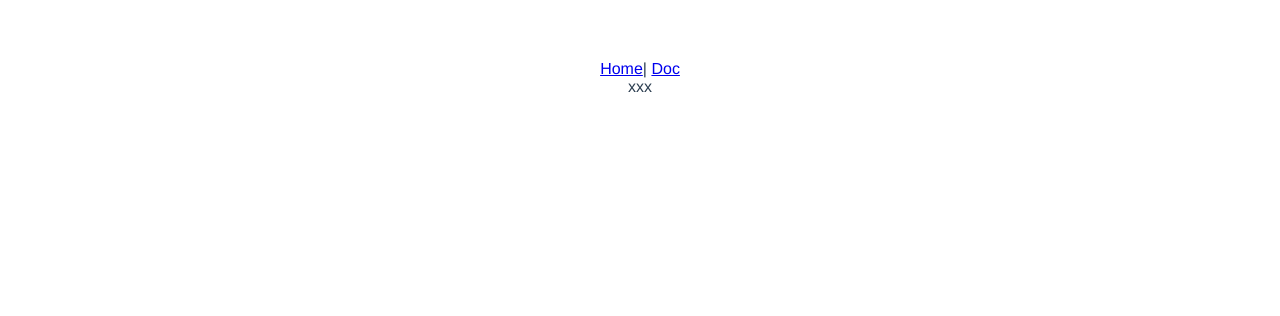
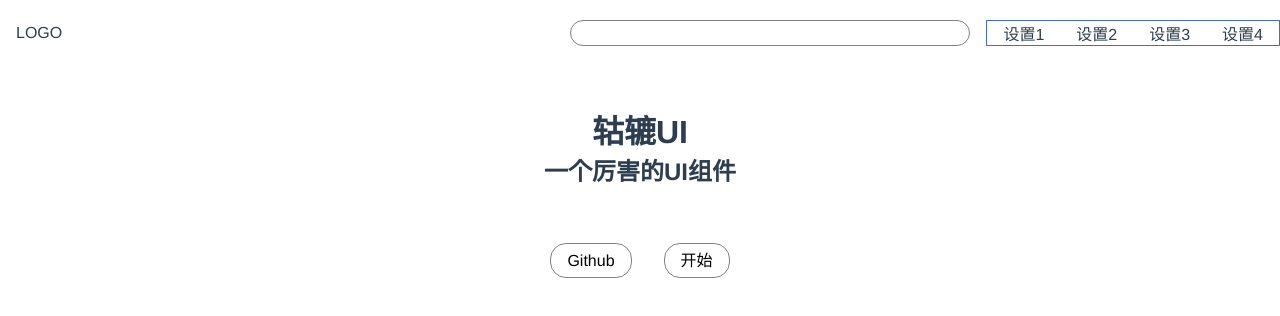
Before and after one commit to Freddy-Gong/Vue3-wheel, a Vue app: page / in a window 1280 px wide. Shown: the top 316 px of the page. Built offline with nearby package versions, Linux system fonts and the light colour scheme.

Commit message:
topNav样式封装

```diff
--- a/package.json
+++ b/package.json
@@ -10,6 +10,7 @@
     "vue-router": "4.0.0-beta.3"
   },
   "devDependencies": {
+    "sass": "^1.26.10",
     "@vue/compiler-sfc": "^3.0.0-rc.1",
     "vite": "^1.0.0-rc.1"
   }
--- a/src/App.vue
+++ b/src/App.vue
@@ -1,6 +1,4 @@
 <template>
-  <router-link to="/">Home</router-link>|
-  <router-link to="Doc">Doc</router-link>
   <router-view />
 </template>
 
--- /dev/null
+++ b/src/components/TopNav.vue
@@ -0,0 +1,46 @@
+<template>
+  <div class="topnav">
+    <div class="logo">
+      <span>LOGO</span>
+    </div>
+    <input type="text" />
+    <div class="menu">
+      <span>设置1</span>
+      <span>设置2</span>
+      <span>设置3</span>
+      <span>设置4</span>
+    </div>
+  </div>
+</template>
+
+<script>
+export default {};
+</script>
+
+<style lang="scss" scoped>
+.topnav {
+  display: flex;
+  justify-content: space-between;
+  > .logo {
+    margin: 4px 16px;
+  }
+  > input {
+    margin-left: auto;
+    margin-right: 16px;
+    padding: 0 16px;
+    width: 400px;
+    border: 1px solid gray;
+    border-radius: 15px;
+    &:focus {
+      outline: none;
+    }
+  }
+  > .menu {
+    border: 1px solid royalblue;
+    > span {
+      margin: 4px 16px;
+      font-size: 16px;
+    }
+  }
+}
+</style>
--- a/src/index.css
+++ b/src/index.scss
@@ -4,5 +4,12 @@
   -moz-osx-font-smoothing: grayscale;
   text-align: center;
   color: #2c3e50;
-  margin-top: 60px;
+  margin-top: 20px;
 }
+*{
+  margin: 0;padding: 0;box-sizing: border-box;
+}
+a{
+  text-decoration: none;
+  color: black;
+}
--- a/src/components/Doc.vue
+++ b/src/views/DOC/ButtonSwitch.vue
@@ -1,10 +1,10 @@
 <template>
-  <div>文档</div>
+  <div>Button</div>
 </template>
 
 <script>
 export default {};
 </script>
 
-<style  scoped>
+<style lang="scss" scoped>
 </style>
--- a/src/components/Home.vue
+++ b/src/views/DOC/xxx.vue
@@ -6,5 +6,5 @@
 export default {};
 </script>
 
-<style  scoped>
+<style lang="scss" scoped>
 </style>
--- /dev/null
+++ b/src/views/DOC/xxxx.vue
@@ -0,0 +1,10 @@
+<template>
+  <div>xxxx</div>
+</template>
+
+<script>
+export default {};
+</script>
+
+<style lang="scss" scoped>
+</style>
--- /dev/null
+++ b/src/views/Doc.vue
@@ -0,0 +1,42 @@
+<template>
+  <div>
+    <TopNav />
+    <div class="content">
+      <aside>
+        <ul>
+          <li>
+            <router-link>Switch组件</router-link>
+          </li>
+          <li>
+            <router-link>Button组件</router-link>
+          </li>
+          <li>
+            <router-link>xxxx组件</router-link>
+          </li>
+          <li>
+            <router-link>xxx组件</router-link>
+          </li>
+        </ul>
+      </aside>
+      <main>主内容</main>
+    </div>
+  </div>
+</template>
+
+<script>
+import TopNav from "../components/TopNav.vue";
+export default {
+  components: { TopNav },
+};
+</script>
+<style lang="scss" scoped>
+.content {
+  display: flex;
+  > aside {
+    border: 1px solid red;
+  }
+}
+</style>
+
+<style  scoped>
+</style>
--- /dev/null
+++ b/src/views/Home.vue
@@ -0,0 +1,38 @@
+<template>
+  <div>
+    <TopNav />
+    <div class="banner">
+      <h1>轱辘UI</h1>
+      <h2>一个厉害的UI组件</h2>
+      <p class="action">
+        <a>Github</a>
+        <router-link to="/Doc">开始</router-link>
+      </p>
+    </div>
+  </div>
+</template>
+
+<script>
+import TopNav from "../components/TopNav.vue";
+export default {
+  components: { TopNav },
+};
+</script>
+
+<style  lang='scss' scoped>
+.banner {
+  margin-top: 60px;
+  > p {
+    margin: 60px;
+    > a {
+      border: 1px solid gray;
+      border-radius: 16px;
+      padding: 8px 16px;
+      margin: 8px 16px;
+      &:hover {
+        border: 1px solid black;
+      }
+    }
+  }
+}
+</style>
```
Also changed, not shown: src/main.ts (+15 -4 lines), src/views/DOC/SwitchDeom.vue (added, +10 -0 lines), 1 other file (tests, documents, lock files or other folders).
